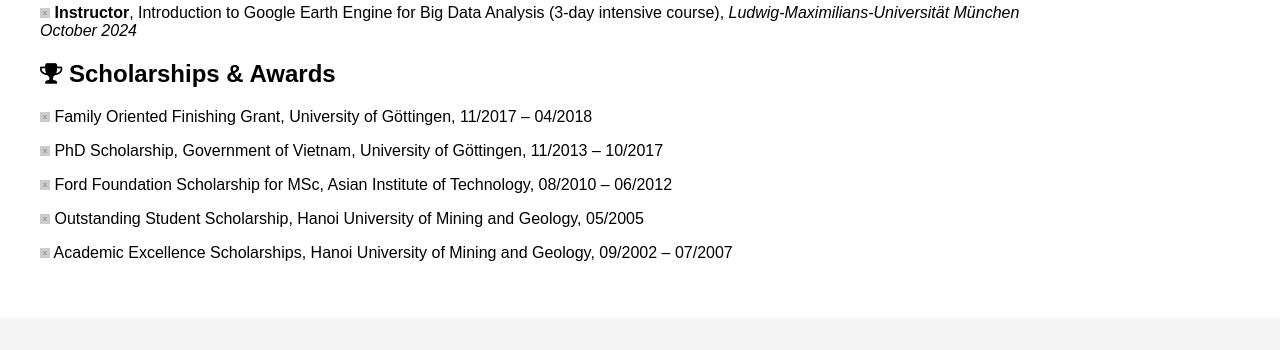
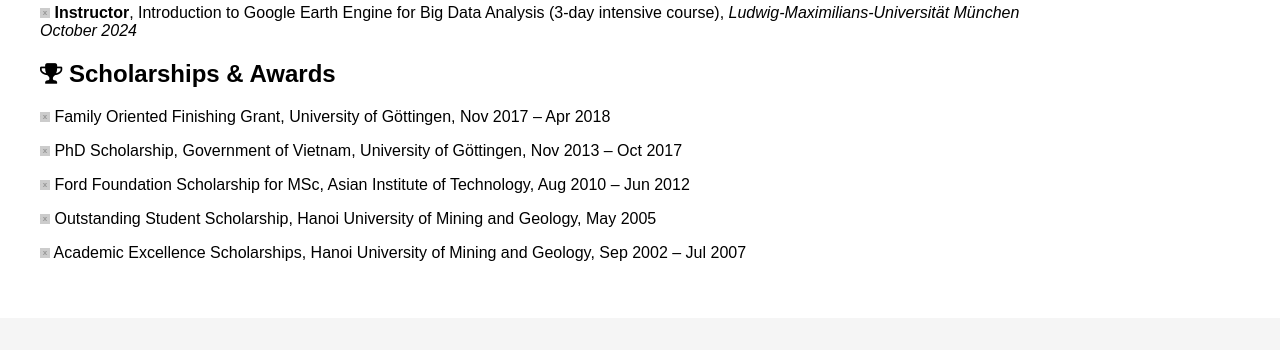
Before and after one commit to thanhnoiphan/thanhnoiphan.github.io, a Jekyll site: the page built from cv.md, in a window 1280 px wide. Shown: the part 1187-1537 px from the top of the page. Built offline with Jekyll 4.4.1, drawn with Linux system fonts in a browser that asks for light colours; nearby versions of some CDN libraries; a script that is not in the unit is left out.

Commit message:
Update cv.md

```diff
--- a/cv.md
+++ b/cv.md
@@ -74,12 +74,12 @@
   _October 2024_
 
 ## <i class="fa fa-trophy"></i> Scholarships & Awards
-![#00CCBB](https://placehold.co/10x10/00CCBB/00CCBB.png) Family Oriented Finishing Grant, University of Göttingen, 11/2017 – 04/2018
+![#00CCBB](https://placehold.co/10x10/00CCBB/00CCBB.png) Family Oriented Finishing Grant, University of Göttingen, Nov 2017 – Apr 2018
 
-![#00CCBB](https://placehold.co/10x10/00CCBB/00CCBB.png) PhD Scholarship, Government of Vietnam, University of Göttingen, 11/2013 – 10/2017
+![#00CCBB](https://placehold.co/10x10/00CCBB/00CCBB.png) PhD Scholarship, Government of Vietnam, University of Göttingen, Nov 2013 – Oct 2017
 
-![#00CCBB](https://placehold.co/10x10/00CCBB/00CCBB.png) Ford Foundation Scholarship for MSc, Asian Institute of Technology, 08/2010 – 06/2012
+![#00CCBB](https://placehold.co/10x10/00CCBB/00CCBB.png) Ford Foundation Scholarship for MSc, Asian Institute of Technology, Aug 2010 – Jun 2012
 
-![#00CCBB](https://placehold.co/10x10/00CCBB/00CCBB.png) Outstanding Student Scholarship, Hanoi University of Mining and Geology, 05/2005
+![#00CCBB](https://placehold.co/10x10/00CCBB/00CCBB.png) Outstanding Student Scholarship, Hanoi University of Mining and Geology, May 2005
 
-![#00CCBB](https://placehold.co/10x10/00CCBB/00CCBB.png) Academic Excellence Scholarships, Hanoi University of Mining and Geology, 09/2002 – 07/2007
+![#00CCBB](https://placehold.co/10x10/00CCBB/00CCBB.png) Academic Excellence Scholarships, Hanoi University of Mining and Geology, Sep 2002 – Jul 2007
```
